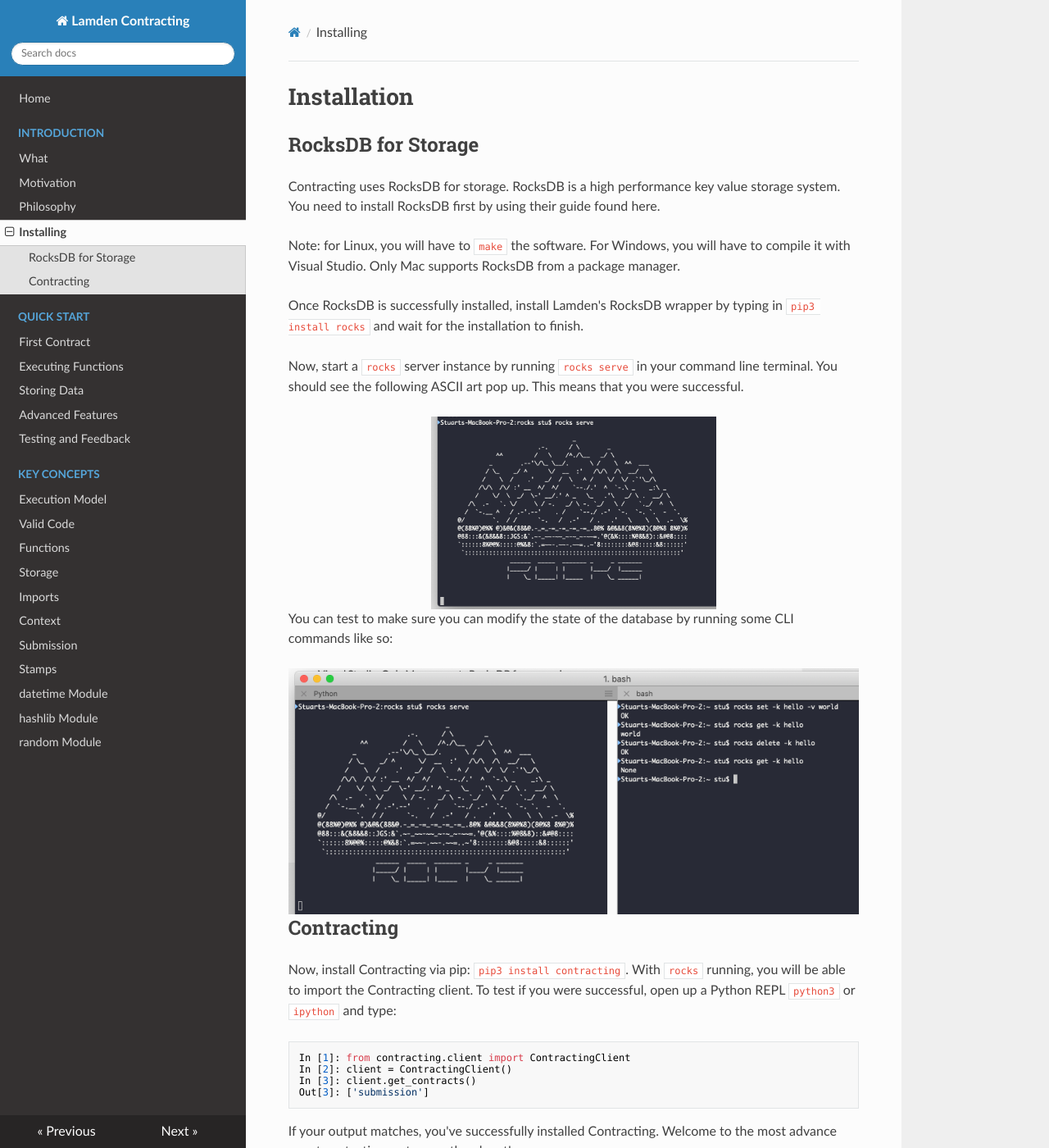
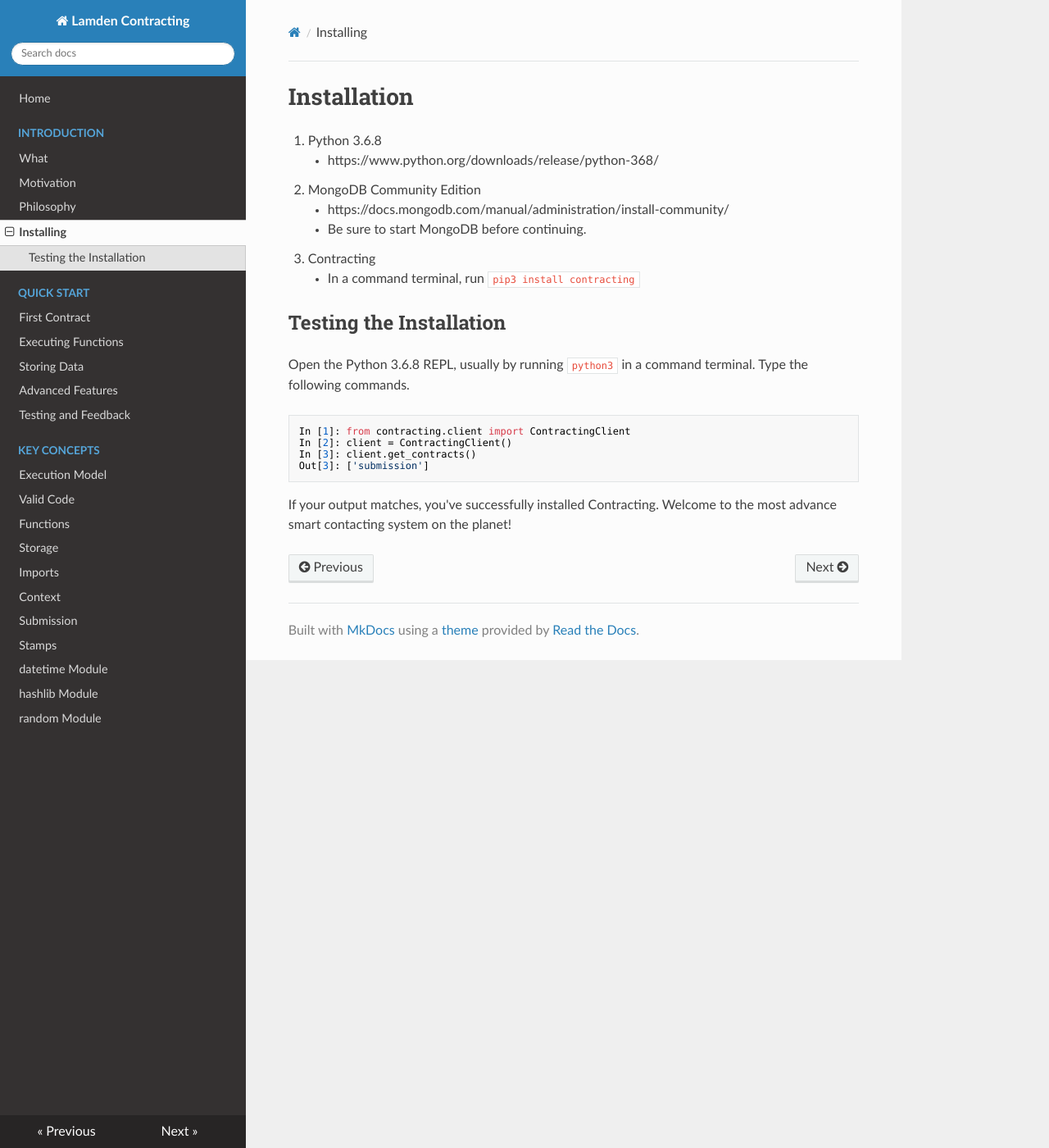
Before and after one commit to Lamden/contracting-docs, an MkDocs documentation site: the page built from docs/install.md, in a window 1280 px wide and 1400 px high. Shown: the whole window at 82% size. Built offline with MkDocs 1.6.1, drawn with Linux system fonts in a browser that asks for light colours; nearby versions of some CDN libraries.

Commit message:
Update install.md

````diff
--- a/docs/install.md
+++ b/docs/install.md
@@ -1,24 +1,15 @@
 # Installation
 
-## RocksDB for Storage
-Contracting uses RocksDB for storage. RocksDB is a high performance key value storage system. You need to install RocksDB first by using their guide found here.
+1. Python 3.6.8
+    * https://www.python.org/downloads/release/python-368/
+2. MongoDB Community Edition
+    * https://docs.mongodb.com/manual/administration/install-community/
+    * Be sure to start MongoDB before continuing.
+3. Contracting
+    * In a command terminal, run `pip3 install contracting`
 
-Note: for Linux, you will have to `make` the software. For Windows, you will have to compile it with Visual Studio. Only Mac supports RocksDB from a package manager.
-
-Once RocksDB is successfully installed, install Lamden's RocksDB wrapper by typing in `pip3 install rocks` and wait for the installation to finish.
-
-Now, start a `rocks` server instance by running `rocks serve` in your command line terminal. You should see the following ASCII art pop up. This means that you were successful.
-
-<center><img src='/img/rocks-serve.png' alt='Rocks Serve' width=50%></center>
-
-You can test to make sure you can modify the state of the database by running some CLI commands like so:
-
-<center><img src='/img/rocks-cli.png' alt='Rocks CLI' width=100%></center>
-
-
-## Contracting
-Now, install Contracting via pip: `pip3 install contracting`. With `rocks` running, you will be able to import the Contracting client. To test if you were successful, open up a Python REPL `python3` or `ipython` and type:
-
+## Testing the Installation
+Open the Python 3.6.8 REPL, usually by running `python3` in a command terminal. Type the following commands.
 ```python
 In [1]: from contracting.client import ContractingClient
 In [2]: client = ContractingClient()
````
